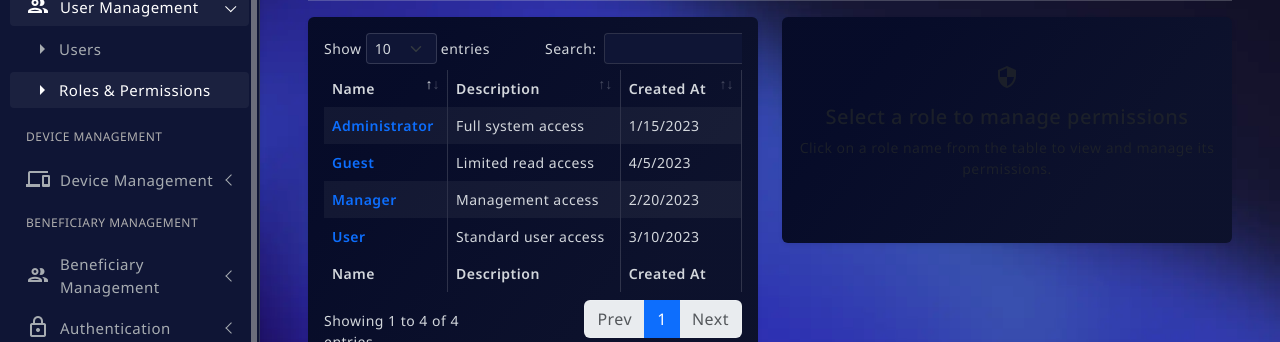
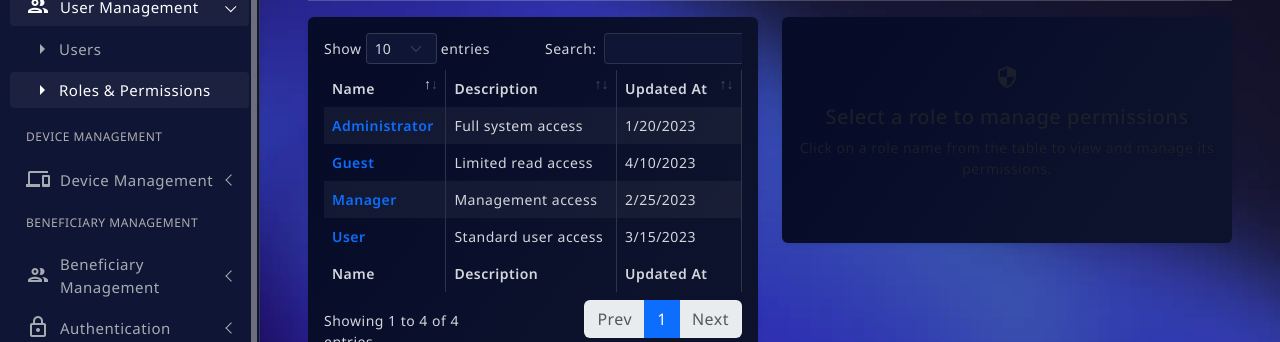
Before and after one commit to rexfordnyrk/telemetry-web, a React (Create React App) app in the folder react-maxton/: page /user-management/roles-permissions in a window 1280 px wide. Shown: the part 226-568 px from the top of the page. Built offline with nearby package versions, Linux system fonts and the light colour scheme.

Commit message:
Remove created_at column from roles table header and footer
cgen-9f338e0b95b94196af060e2133a171cf

```diff
--- a/react-maxton/src/pages/RolesPermissions.tsx
+++ b/react-maxton/src/pages/RolesPermissions.tsx
@@ -363,7 +363,6 @@ const RolesPermissions: React.FC = () => {
                       <tr>
                         <th>Name</th>
                         <th>Description</th>
-                        <th>Created At</th>
                         <th>Updated At</th>
                         <th>Actions</th>
                       </tr>
@@ -384,9 +383,6 @@ const RolesPermissions: React.FC = () => {
                             </a>
                           </td>
                           <td>{role.description}</td>
-                          <td>
-                            {new Date(role.created_at).toLocaleDateString()}
-                          </td>
                           <td>
                             {new Date(role.updated_at).toLocaleDateString()}
                           </td>
@@ -443,7 +439,6 @@ const RolesPermissions: React.FC = () => {
                       <tr>
                         <th>Name</th>
                         <th>Description</th>
-                        <th>Created At</th>
                         <th>Updated At</th>
                         <th>Actions</th>
                       </tr>
```
